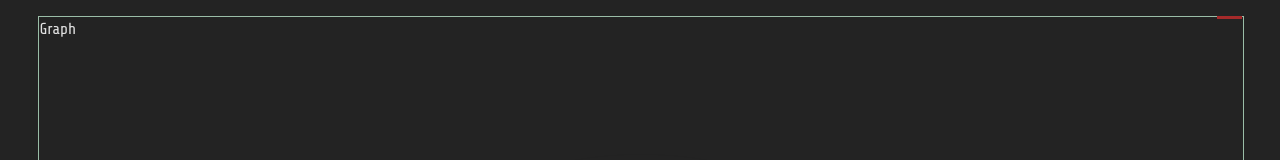
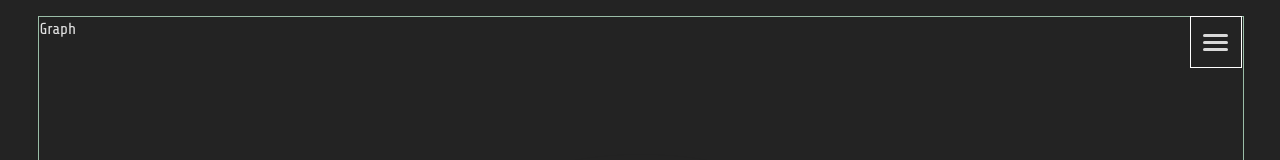
Before and after one commit to NHNerd/Word-Cards, a React (Vite) app: page / in a window 1280 px wide. Shown: the top 160 px of the page. Built offline with nearby package versions, Linux system fonts and the light colour scheme.

Commit message:
*fronend: -added: --setting screen --burger: switch between screen

```diff
--- a/src/App.jsx
+++ b/src/App.jsx
@@ -1,15 +1,19 @@
-import { useState } from 'react';
+import { useState, useRef } from 'react';
 import MenuMain from './pages/menu/MenuMain.jsx';
 import MenuFooter from './pages/menu/MenuFooter.jsx';
 import SessionHeader from './pages/session/SessionHeader.jsx';
+import SettingFooter from './pages/setting/SettingFooter.jsx';
+import SettingMain from './pages/setting/SettingMain.jsx';
 import Burger from './components/Burger.jsx';
 
 import './App.css';
 
 function App() {
   const [screen, setScreen] = useState('Menu');
+  const prevScreenRef = useRef(null);
 
   const changeScreen = (newScreen) => {
+    prevScreenRef.current = screen;
     setScreen(newScreen);
   };
 
@@ -29,6 +33,10 @@ function App() {
     contentHeader = <SessionHeader changeScreen={changeScreen} />;
     contentMain = <MenuMain changeScreen={changeScreen} />;
     contentFooter = 'Game buttons';
+  } else if (screen === 'Setting') {
+    contentHeader = 'About';
+    contentMain = <SettingMain changeScreen={changeScreen} />;
+    contentFooter = <SettingFooter changeScreen={changeScreen} />;
   }
 
   return (
@@ -36,7 +44,7 @@ function App() {
       <div className='container'>
         <div className={`header header${screen}`}>
           {' '}
-          <Burger />
+          <Burger changeScreen={changeScreen} currentScreen={screen} prevScreenRef={prevScreenRef} />
           {contentHeader}
         </div>
         <div className={`main main${screen}`}>{contentMain}</div>
--- a/src/components/Burger.css
+++ b/src/components/Burger.css
@@ -1,8 +1,32 @@
 .burger {
   position: absolute;
+  display: flex;
+  justify-content: center;
+  align-items: center;
+  height: 50px;
+  width: 50px;
   top: 0;
   right: 0;
+  border: 1px solid #ffff;
+}
+
+.burger-line,
+.burger-line::before,
+.burger-line::after {
+  position: absolute;
   height: 3px;
   width: 25px;
-  background-color: brown;
+  background-color: #d9d9d9;
+  border-radius: 5px;
 }
+.burger-line::before,
+.burger-line::after {
+  content: '';
+  transition: all 0.5s linear;
+}
+.burger-line::before {
+  transform: translateY(-7px);
+}
+.burger-line::after {
+  transform: translateY(7px);
+}
--- a/src/components/Burger.jsx
+++ b/src/components/Burger.jsx
@@ -1,13 +1,15 @@
 import './Burger.css';
 
-function Burger({ changeScreen }) {
+function Burger({ changeScreen, currentScreen, prevScreenRef }) {
   const onClickBurgerMenu = () => {
-    changeScreen('StartScreen');
+    changeScreen(currentScreen == 'Setting' ? prevScreenRef.current : 'Setting');
   };
 
   return (
     <>
-      <div onClick={onClickBurgerMenu} className='burger'></div>
+      <div onClick={onClickBurgerMenu} className='burger'>
+        <div className='burger-line'></div>
+      </div>
     </>
   );
 }
--- a/src/pages/session/SessionHeader.jsx
+++ b/src/pages/session/SessionHeader.jsx
@@ -1,4 +1,4 @@
-import './GameHeader.css';
+import './SessionHeader.css';
 
 function SessionHeader({ changeScreen }) {
   const onClickPB = () => {
--- /dev/null
+++ b/src/pages/setting/SettingFooter.jsx
@@ -0,0 +1,29 @@
+import { useState } from 'react';
+
+import './SettingFooter.css';
+
+function SettingFooter() {
+  // Contacts
+  const [contacts, setContacts] = useState(false);
+  const changeContacts = () => {
+    setContacts(!contacts);
+  };
+
+  return (
+    <>
+      <div className='settingFooter'>
+        <div onClick={changeContacts} className='contacts'>
+          Contacts
+          <div className='instagram'></div>
+          <div className='gmail'></div>
+        </div>
+        <div className='donate'>
+          Donate
+          <div className='gPay'></div>
+        </div>
+      </div>
+    </>
+  );
+}
+
+export default SettingFooter;
--- /dev/null
+++ b/src/pages/setting/SettingMain.jsx
@@ -0,0 +1,24 @@
+import { useState } from 'react';
+
+import './SettingFooter.css';
+
+function SettingMain() {
+  // Contacts
+  const [synchronization, setSynchronization] = useState(false);
+  const cahngeSynchronization = () => {
+    setSynchronization(!synchronization);
+  };
+
+  return (
+    <>
+      <div className='settingMain'>
+        <div onClick={cahngeSynchronization} className='synchronization'>
+          synchronization
+        </div>
+        <div className='sound'></div>
+      </div>
+    </>
+  );
+}
+
+export default SettingMain;
```
Also changed, not shown: src/pages/session/SessionHeader.css (renamed from src/pages/session/GameHeader.css), src/pages/session/SessionMain.jsx (renamed from src/pages/session/GameMain.jsx), src/pages/setting/SettingFooter.css (added).
